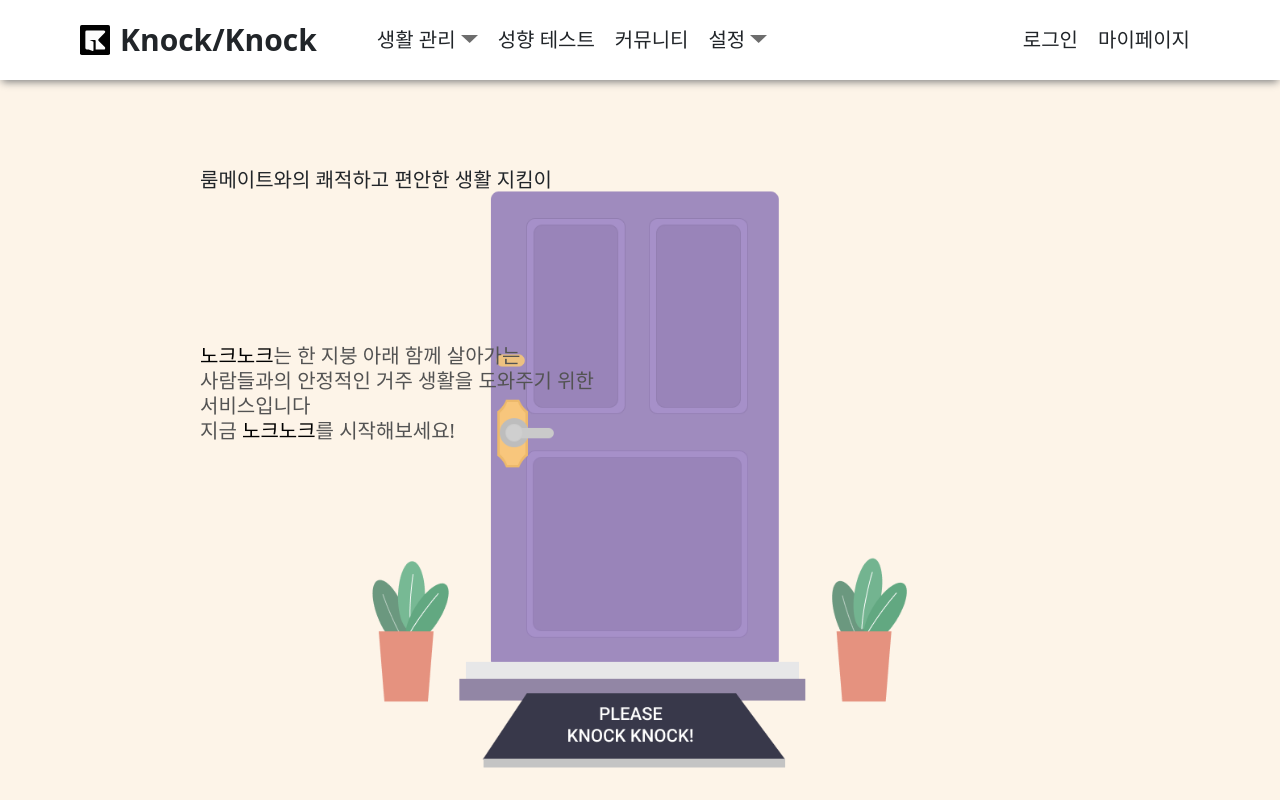
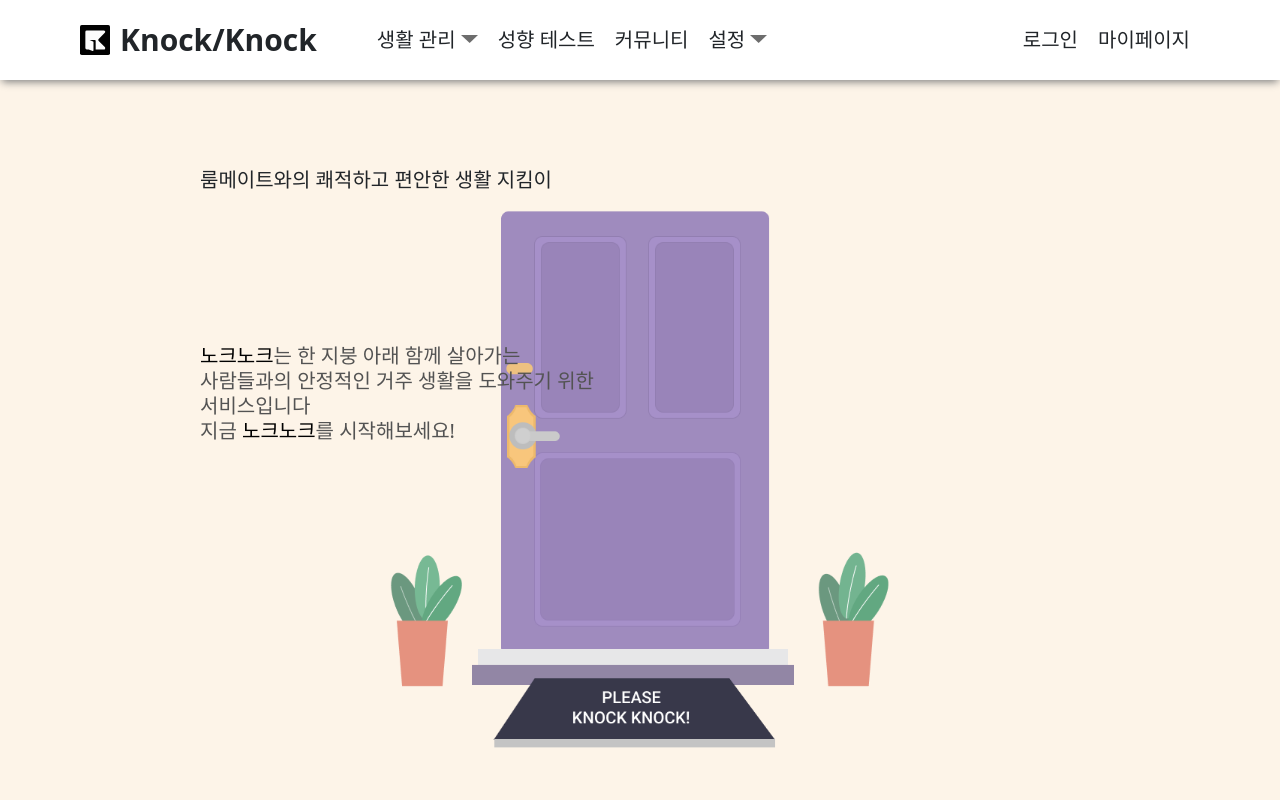
Before and after one commit to piro16knockknock/knockknock_react, a React (Create React App) app: page / in a window 1280 px wide. Shown: the top 800 px of the page. Built offline with nearby package versions, Linux system fonts and the light colour scheme; a web font is replaced by a local one.

Commit message:
[DESIGN] 문 회전

```diff
--- a/src/styles/intro/intro-not-login.module.css
+++ b/src/styles/intro/intro-not-login.module.css
@@ -2,13 +2,31 @@
   position: absolute;
   top: 60%;
   left: 50%;
-  transform: translate(-50%, -50%);
+  transform: translate(-40%, -50%);
+  /* display: block; */
+  transition: transform 1s ease-in;
+  transform-origin: 80% -25%;
+
   cursor: url(../images/knock_cursor.png) 32 37, auto;
 }
-.door-img-box:hover img {
-  transform: scale(104%);
+
+.door-img-box:hover {
+  position: absolute;
+  top: 60%;
+  left: 50%;
+
+  transform-origin: 80% -25%;
+  /* perspective: 800px; */
+
+  transform: perspective(1000px) translate(-50%, -50%) rotateY(135deg);
+
   cursor: url(../images/knock_cursor.png) 32 37, auto;
   opacity: 0.8;
+}
+
+.door-img-box img {
+  width: 80%;
+  object-fit: cover;
 }
 
 .door-img-box a {
```
